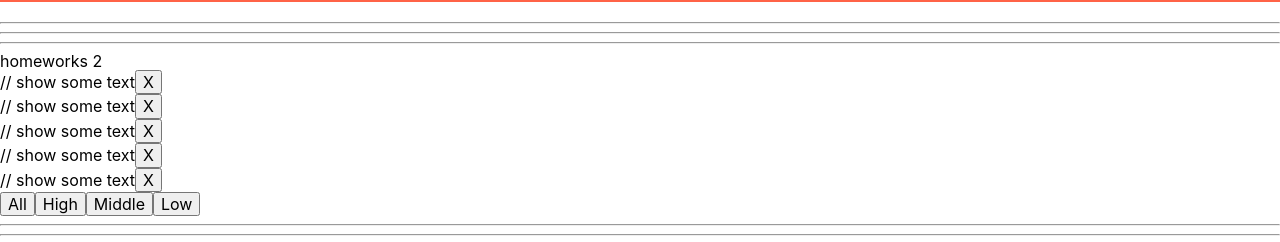
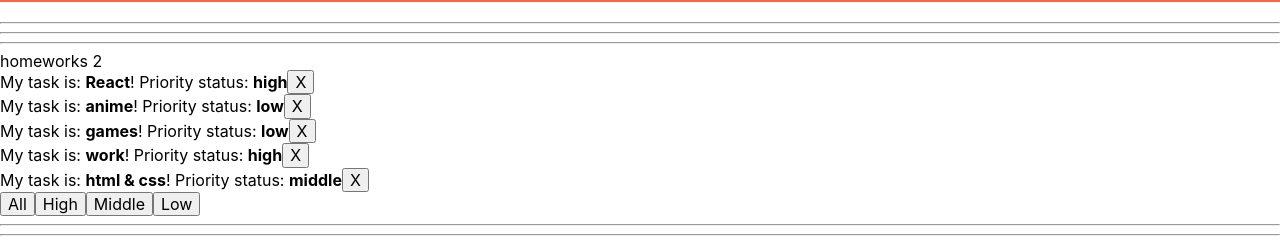
Before and after one commit to Lityuk/IT-incubator, a React (Create React App) app in the folder ignat-dz/: page / in a window 1280 px wide. Shown: the part 192-434 px from the top of the page. Built offline with nearby package versions, Linux system fonts and the light colour scheme.

Commit message:
feat: solve task 2 DZ ignat

```diff
--- a/ignat-dz/src/p2-homeworks/h2/Affair.tsx
+++ b/ignat-dz/src/p2-homeworks/h2/Affair.tsx
@@ -1,21 +1,23 @@
-import React from 'react'
+import React from "react";
+import { AffairType } from "./HW2";
+
 
 type AffairPropsType = {
-    // key не нужно типизировать
-    affair: any // need to fix any
-    deleteAffairCallback: any // need to fix any
+  // key не нужно типизировать
+  affair: AffairType; // need to fix any
+  deleteAffairCallback: (_id: number) => void; // need to fix any
+};
+
+function Affair(props: AffairPropsType) {
+  const deleteCallback = () => props.deleteAffairCallback(props.affair._id); // need to fix
+
+  return (
+    <div >
+
+      My task is: <b>{props.affair.name}</b>! Priority status: <b>{props.affair.priority}</b>
+      <button onClick={deleteCallback}>X</button>
+    </div>
+  );
 }
 
-function Affair(props: AffairPropsType) {
-    const deleteCallback = () => {}// need to fix
-
-    return (
-        <div>
-            // show some text
-
-            <button onClick={deleteCallback}>X</button>
-        </div>
-    )
-}
-
-export default Affair
+export default Affair;
--- a/ignat-dz/src/p2-homeworks/h2/Affairs.tsx
+++ b/ignat-dz/src/p2-homeworks/h2/Affairs.tsx
@@ -1,12 +1,13 @@
-import React from 'react'
+import React, { Dispatch, SetStateAction } from "react";
 import Affair from './Affair'
-import {AffairType} from './HW2'
+import {AffairType, FilterType} from './HW2'
 
-type AffairsPropsType = { // need to fix any
-    data: any
-    setFilter: any
-    deleteAffairCallback: any
-}
+type AffairsPropsType = {
+  // need to fix any
+  data: Array<AffairType>;
+  setFilter: Dispatch<SetStateAction<FilterType>>;
+  deleteAffairCallback: (_id: number) => void;
+};
 
 function Affairs(props: AffairsPropsType) {
     const mappedAffairs = props.data.map((a: AffairType) => (
@@ -17,10 +18,11 @@
         />
     ))
 
-    const setAll = () => {} // need to fix
-    const setHigh = () => {}
-    const setMiddle = () => {}
-    const setLow = () => {}
+
+    const setAll = () => props.setFilter("all") // need to fix
+    const setHigh = () => props.setFilter("high")
+    const setMiddle = () => props.setFilter("middle")
+    const setLow = () => props.setFilter("low")
 
     return (
         <div>
--- a/ignat-dz/src/p2-homeworks/h2/HW2.tsx
+++ b/ignat-dz/src/p2-homeworks/h2/HW2.tsx
@@ -1,54 +1,67 @@
-import React, {useState} from 'react'
-import Affairs from './Affairs'
+import React, { useState } from "react";
+import Affairs from "./Affairs";
 
 // types
-export type AffairPriorityType = any // need to fix any
-export type AffairType = any // need to fix any
-export type FilterType = 'all' | AffairPriorityType
+export type AffairPriorityType = "high" | "middle" | "low"; // need to fix any
+
+export type AffairType = {
+  _id: number;
+  name: string;
+  priority: AffairPriorityType;
+}; // need to fix any
+
+export type FilterType = "all" | AffairPriorityType;
 
 // constants
-const defaultAffairs: Array<any> = [ // need to fix any
-    {_id: 1, name: 'React', priority: 'high'},
-    {_id: 2, name: 'anime', priority: 'low'},
-    {_id: 3, name: 'games', priority: 'low'},
-    {_id: 4, name: 'work', priority: 'high'},
-    {_id: 5, name: 'html & css', priority: 'middle'},
-]
+const defaultAffairs: Array<AffairType> = [
+  // need to fix any
+  { _id: 1, name: "React", priority: "high" },
+  { _id: 2, name: "anime", priority: "low" },
+  { _id: 3, name: "games", priority: "low" },
+  { _id: 4, name: "work", priority: "high" },
+  { _id: 5, name: "html & css", priority: "middle" },
+];
 
 // pure helper functions
-export const filterAffairs = (affairs: any, filter: any): any => { // need to fix any
-    if (filter === 'all') return affairs
-    else return // need to fix
-}
-export const deleteAffair = (affairs: any, _id: any): any => { // need to fix any
-    return // need to fix
-}
+export const filterAffairs = (
+  affairs: Array<AffairType>,
+  filter: FilterType
+): Array<AffairType> => {
+  // need to fix any
+  if (filter === "all") return affairs;
+  return affairs.filter((f) => f.priority === filter);
+};
+
+export const deleteAffair = (
+  affairs: Array<AffairType>,
+  _id: number
+): Array<AffairType> => {
+  return affairs.filter((f) => f._id !== _id); // need to fix
+};
 
 function HW2() {
-    const [affairs, setAffairs] = useState<any>(defaultAffairs) // need to fix any
-    const [filter, setFilter] = useState<FilterType>('all')
+  const [affairs, setAffairs] = useState<Array<AffairType>>(defaultAffairs); // need to fix any
+  const [filter, setFilter] = useState<FilterType>("all");
 
-    const filteredAffairs = filterAffairs(affairs, filter)
-    const deleteAffairCallback = (_id: any) => setAffairs(deleteAffair(affairs, _id)) // need to fix any
+  const filteredAffairs = filterAffairs(affairs, filter);
+  const deleteAffairCallback = (_id: number) =>
+    setAffairs(deleteAffair(affairs, _id)); // need to fix any
 
   return (
     <div>
-            <hr/>
-            homeworks 2
-
-            {/*should work (должно работать)*/}
+      <hr />
+      homeworks 2{/*should work (должно работать)*/}
       <Affairs
         data={filteredAffairs}
         setFilter={setFilter}
         deleteAffairCallback={deleteAffairCallback}
       />
-
-            <hr/>
+      <hr />
       {/*для личного творчества, могу проверить*/}
       {/*<AlternativeAffairs/>*/}
-            <hr/>
+      <hr />
     </div>
-    )
+  );
 }
 
-export default HW2
+export default HW2;
```
Lines whose indentation alone changed are shown as unchanged.
